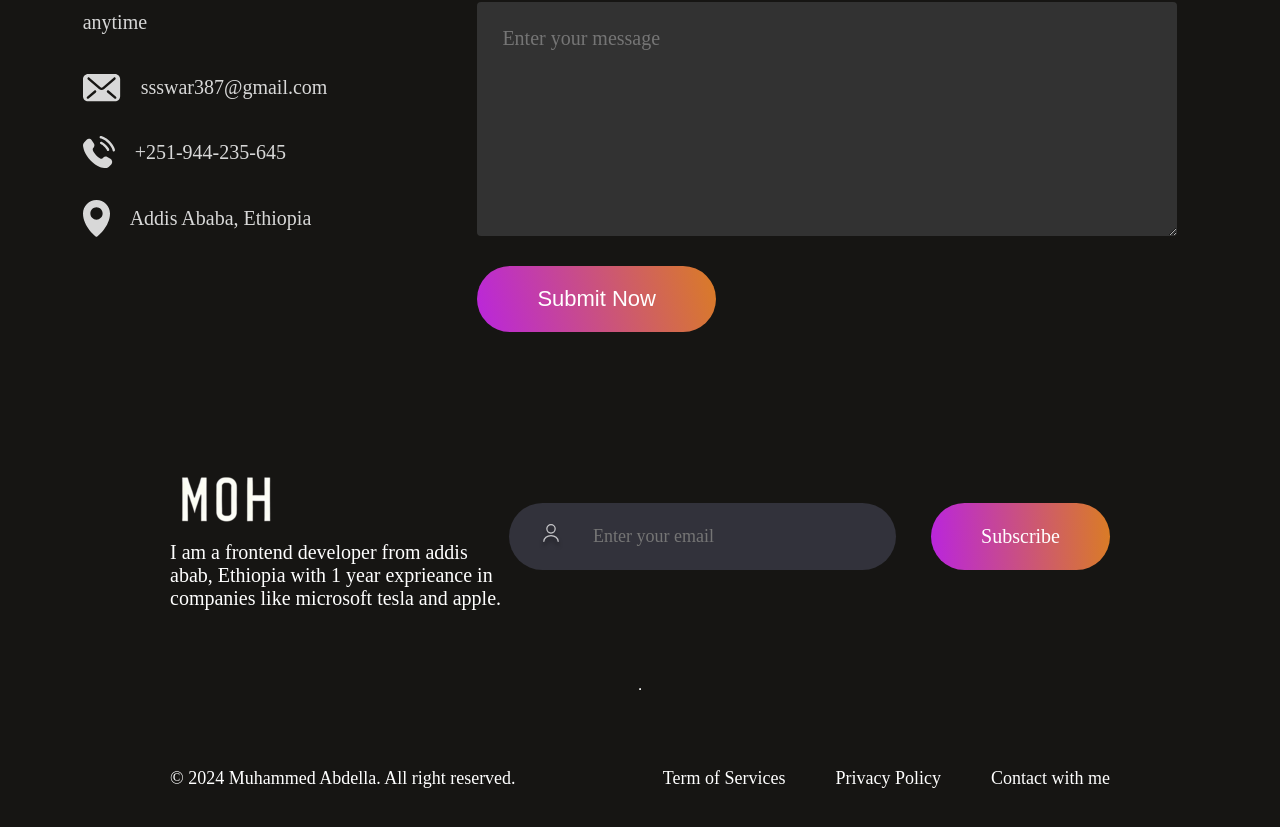
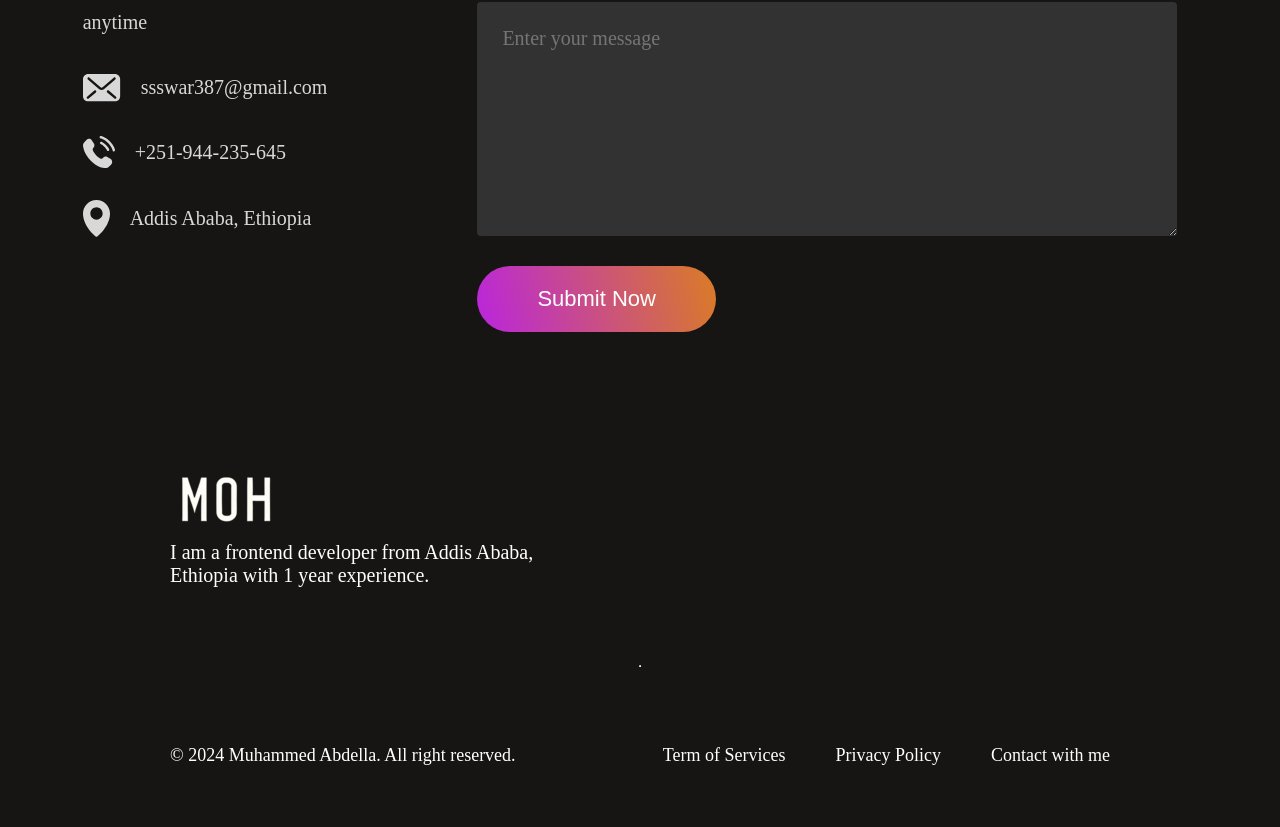
Before and after one commit to muhammedAbdellayassin/newport, a React (Vite) app: page / in a window 1280 px wide. Shown: the part 6027-6854 px from the top of the page. Built offline with nearby package versions, Linux system fonts and the light colour scheme.

Commit message:
Update Footer.jsx

```diff
--- a/src/components/Footer/Footer.jsx
+++ b/src/components/Footer/Footer.jsx
@@ -14,18 +14,12 @@ const Footer = () => {
         <div className="footer-top-left">
           <img src={footer_logo} alt="" />
           <p>
-            I am a frontend developer from addis abab, Ethiopia with 1 year
-            exprieance in companies like microsoft tesla and apple.
+            I am a frontend developer from Addis Ababa, Ethiopia with 1 year
+            experience.
           </p>
         </div>
 
-        <div className="footer-top-right">
-          <div className="footer-email-input">
-            <img src={user_icon} alt="" />
-            <input type="email" placeholder="Enter your email" />
-          </div>
-          <div className="footer-subscribe">Subscribe</div>
-        </div>
+
       </div>
       <br />
 
```
